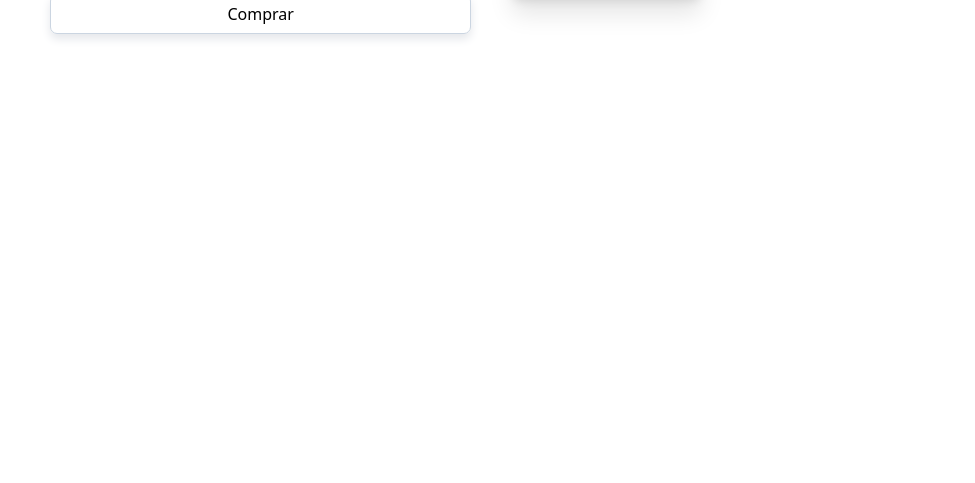
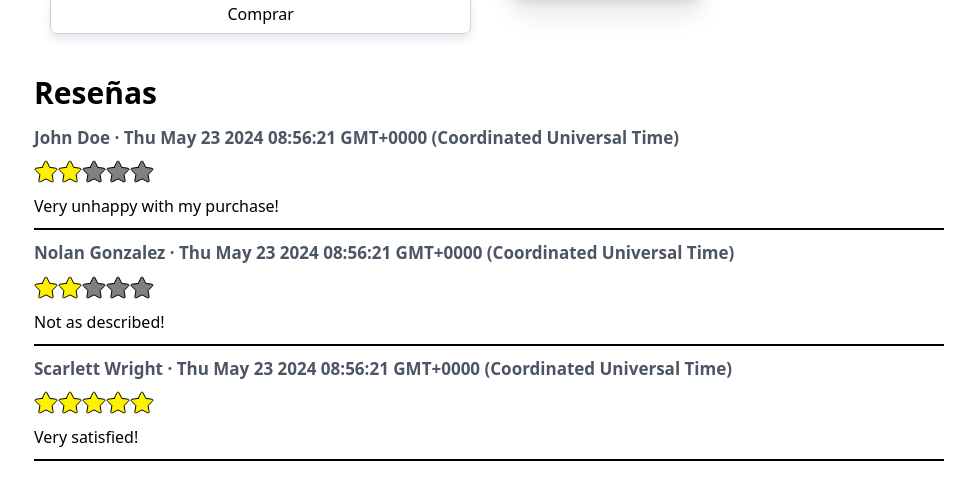
Before and after one commit to erixweb/svelte-bazar, a SvelteKit app: page /api/items/1 in a window 1280 px wide. Shown: the part 421-904 px from the top of the page, without its empty margins (151-1126 px from the left). Before the commit the page ends 800 px from the top, so only its background shows below. Built offline with nearby package versions, Linux system fonts and the light colour scheme.

Commit message:
Show reviews

```diff
--- a/src/routes/+page.svelte
+++ b/src/routes/+page.svelte
@@ -1,5 +1,4 @@
 <script lang="ts">
-	//import { SearchBarProduct } from "../types"
 	import { goto } from "$app/navigation"
 	import { page } from "$app/stores"
 	import IconSearch from "$lib/IconSearch.svelte"
@@ -7,7 +6,7 @@
 	import "../app.css"
 	import json from "../products.json"
 
-	let products = json["products"]
+	let products: any = json["products"]
 	let searchItems: any = []
 
 	let search = $page.url.searchParams.get("cerca") || ""
@@ -31,9 +30,11 @@
 	function handleSearch(searchValue: string) {
 		searchItems = []
 		products
-			.filter((product) => product.title.toLowerCase().includes(searchValue.toLowerCase()))
+			.filter((product: any) =>
+				product.title.toLowerCase().includes(searchValue.toLowerCase()),
+			)
 			.slice(0, 5)
-			.forEach((product) => {
+			.forEach((product: any) => {
 				searchItems.push({ name: product.title, href: `/api/items/${product.id}` })
 			})
 	}
--- a/src/routes/api/items/+server.ts
+++ b/src/routes/api/items/+server.ts
@@ -1,12 +1,11 @@
 import { filter } from "$lib/filter"
-import json  from "../../../products.json"
+import json from "../../../products.json"
 
-export const GET = ({ url }: { url: URL}) => {
-    const products = json["products"]
+export const GET = ({ url }: { url: URL }) => {
+	const products: any = json["products"]
 
-    const query = url.searchParams.get("cerca")!
-    const category = url.searchParams.get("categoria")
+	const query = url.searchParams.get("cerca")!
+	const category = url.searchParams.get("categoria")
 
-
-    return new Response(JSON.stringify(filter(products, { query, category })))
+	return new Response(JSON.stringify(filter(products, { query, category })))
 }
--- a/src/routes/api/items/[slug]/+page.svelte
+++ b/src/routes/api/items/[slug]/+page.svelte
@@ -8,16 +8,24 @@
 	const id = Number($page.url.pathname.substring(11))
 
 	const product = products.find((product) => product.id === id)
+	const reviews = product?.reviews
 	const productImages: any = product?.images
 	let stars: Array<string> = []
 
-	for (let i = 0; i < 5; i++) {
-		if (i < Math.round(Number(product?.rating))) {
-			stars.push("x")
-		} else {
-			stars.push("o")
+	function getStars(rating: number | undefined) {
+		const stars = []
+		for (let i = 0; i < 5; i++) {
+			if (i < Math.round(Number(rating))) {
+				stars.push("x")
+			} else {
+				stars.push("o")
+			}
 		}
+
+		return stars
 	}
+
+	stars = getStars(product?.rating)
 </script>
 
 <svelte:head>
@@ -81,4 +89,28 @@
 			</div>
 		{/if}
 	</div>
+	<section class="mt-[20px]">
+		<h2 class="font-bold text-[30px]">Reseñas</h2>
+		{#each reviews as review}
+			<article class="py-[10px] border-y-black border-b-2">
+				<h3 class="text-[17px] font-bold text-gray-600">
+					{review.reviewerName} · {new Date(review.date)}
+				</h3>
+				<div class="flex py-[10px]">
+					{#each getStars(review?.rating) as star}
+						{#if star === "x"}
+							<IconStar fill="x" />
+						{:else if star === "o"}
+							<IconStar fill="o" />
+						{:else}
+							<IconStar fill="m" />
+						{/if}
+					{/each}
+				</div>
+				<p>
+					{review?.comment}
+				</p>
+			</article>
+		{/each}
+	</section>
 </main>
--- a/src/types.d.ts
+++ b/src/types.d.ts
@@ -6,18 +6,77 @@ export type Products = {
 }
 export type SearchBarProduct = {
 	name: string
-    href: string
+	href: string
 }
-export type Product = {
-	id: number
-	title: string
-	description: string
-	price: number
-	discountPercentage: number
-	rating: number
-	stock: number
-	brand: string
-	category: string
-	thumbnail: string
-	images: string[]
+export interface Welcome {
+    products: Product[];
+    total:    number;
+    skip:     number;
+    limit:    number;
 }
+
+export interface Product {
+    id:                   number;
+    title:                string;
+    description:          string;
+    category:             Category;
+    price:                number;
+    discountPercentage:   number;
+    rating:               number;
+    stock:                number;
+    tags:                 string[];
+    brand?:               string;
+    sku:                  string;
+    weight:               number;
+    dimensions:           Dimensions;
+    warrantyInformation:  string;
+    shippingInformation:  string;
+    availabilityStatus:   AvailabilityStatus;
+    reviews:              Review[];
+    returnPolicy:         ReturnPolicy;
+    minimumOrderQuantity: number;
+    meta:                 Meta;
+    images:               string[];
+    thumbnail:            string;
+}
+
+export enum AvailabilityStatus {
+    InStock = "In Stock",
+    LowStock = "Low Stock",
+}
+
+export enum Category {
+    Beauty = "beauty",
+    Fragrances = "fragrances",
+    Furniture = "furniture",
+    Groceries = "groceries",
+}
+
+export interface Dimensions {
+    width:  number;
+    height: number;
+    depth:  number;
+}
+
+export interface Meta {
+    createdAt: Date;
+    updatedAt: Date;
+    barcode:   string;
+    qrCode:    string;
+}
+
+export enum ReturnPolicy {
+    NoReturnPolicy = "No return policy",
+    The30DaysReturnPolicy = "30 days return policy",
+    The60DaysReturnPolicy = "60 days return policy",
+    The7DaysReturnPolicy = "7 days return policy",
+    The90DaysReturnPolicy = "90 days return policy",
+}
+
+export interface Review {
+    rating:        number;
+    comment:       string;
+    date:          Date;
+    reviewerName:  string;
+    reviewerEmail: string;
+}
```
